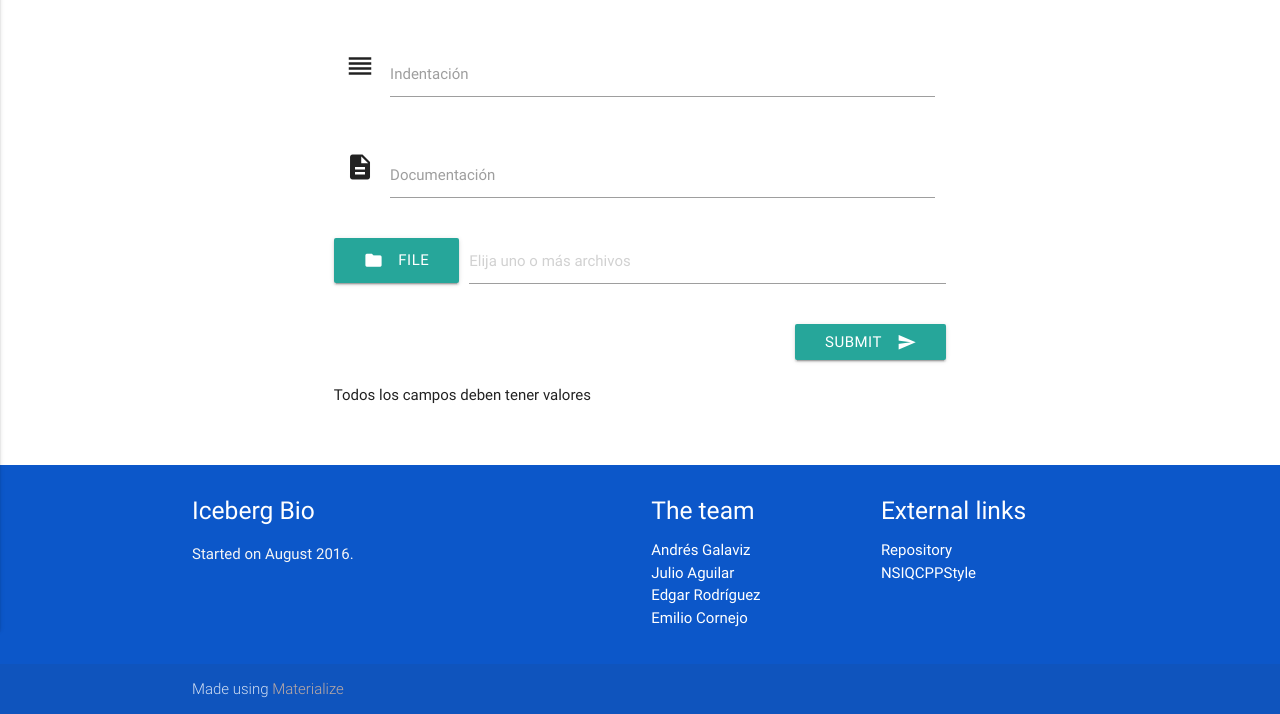
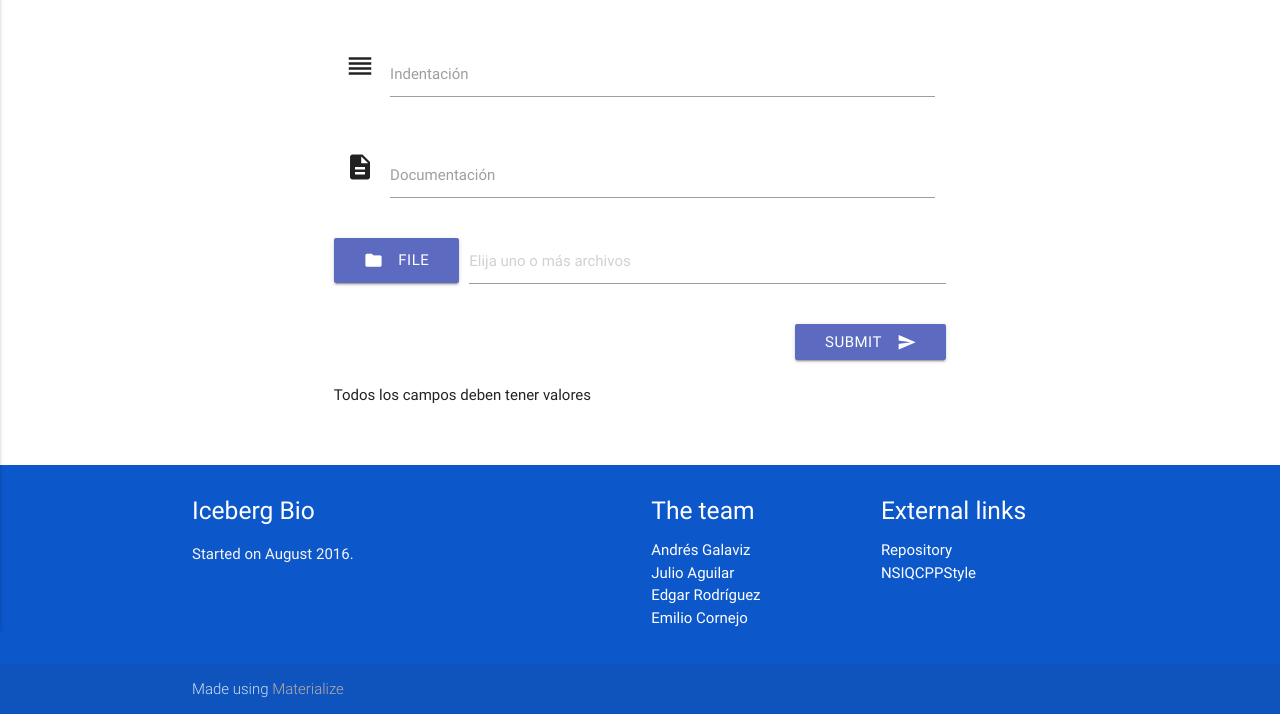
Before and after one commit to AndresGalaviz/CodingStandard, a Django app: page /input/ in a window 1280 px wide. Shown: the part 230-944 px from the top of the page. Run offline with Django 3.2, Linux system fonts and the light colour scheme; parts of the project's set-up code (start-up, migrations or seed data) failed here and were passed over; some libraries are stand-ins or nearby versions.

Commit message:
cambia colores de botones y reporta total

```diff
--- a/CodingStandardDjango/app/src/nsiqcppstyle_reporter.py
+++ b/CodingStandardDjango/app/src/nsiqcppstyle_reporter.py
@@ -73,6 +73,7 @@ def ReportSummaryToScreen(analyzedFiles, nsiqcppstyle_state, filter, ciMode) :
     print (" ** Total Applied Rules       : %d" % len(nsiqcppstyle_state.checkers))
     print (" ** Total Violated Rules      : %d" % len(nsiqcppstyle_state.errorPerChecker.keys()))
     print (" ** Total Errors Occurs       : %d" % nsiqcppstyle_state.error_count)
+    print (" ** Total Asserts and Errors  : %d" % nsiqcppstyle_state.total_count)
     print (" ** Total Analyzed Files      : %d" % len(analyzedFiles))
     print (" ** Total Violated Files Count: %d" % violatedFileCount)
     print (" ** Build Quality             : %.2f%%" % buildQuality)
--- a/CodingStandardDjango/app/templates/final.html
+++ b/CodingStandardDjango/app/templates/final.html
@@ -23,7 +23,7 @@
     <div class="row valign">
         <div class="center-align">
             <h2 class="white-text">Procesamiento de archivos completado</h2>
-            <a class="waves-effect waves-light btn" href="/input">Continuar</a>
+            <a class="waves-effect waves-light btn indigo lighten-1" href="/input">Continuar</a>
         </div>
     </div>
 </div>
--- a/CodingStandardDjango/app/templates/input.html
+++ b/CodingStandardDjango/app/templates/input.html
@@ -53,7 +53,7 @@
                 </div>
                 <div class="row">
                     <div class="file-field input-field">
-                        <div class="btn">
+                        <div class="btn indigo lighten-1">
                             <i class="material-icons left">folder</i>
                             <span>File</span>
                             {{ form.docfile }}
@@ -65,7 +65,7 @@
                 </div>
                 <div class="row">
                     <div class="right-align">
-                        <button class="btn waves-effect waves-light" type="submit" name="action">Submit
+                        <button class="btn waves-effect waves-light indigo lighten-1" type="submit" name="action">Submit
                             <i class="material-icons right">send</i>
                         </button>
                     </div>
```
